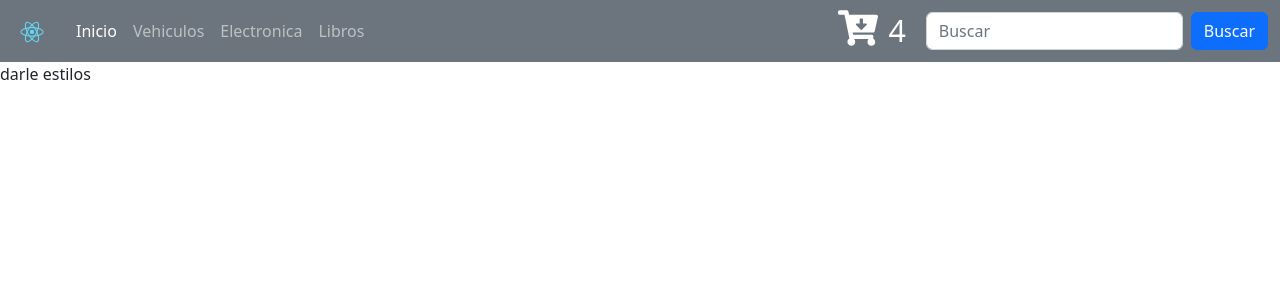
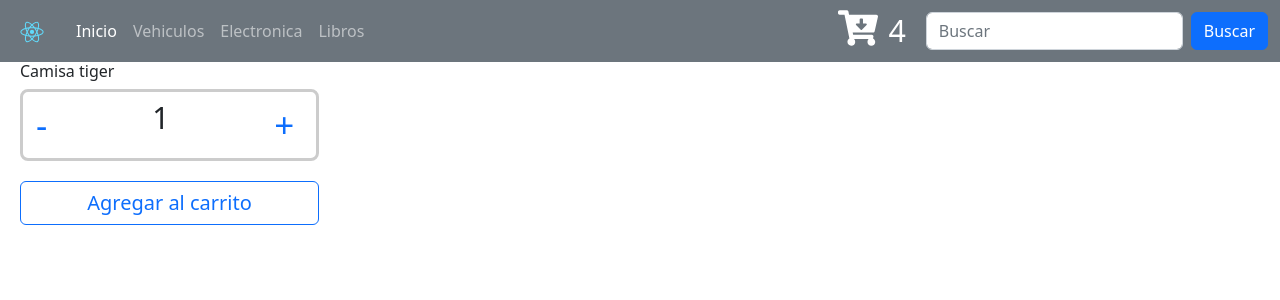
Before and after one commit to JhonAguiar/navbar-coderhouse, a React (Create React App) app: page / in a window 1280 px wide. Shown: the top 300 px of the page. Built offline with nearby package versions, Linux system fonts and the light colour scheme.

Commit message:
Desafio ItemCount

```diff
--- /dev/null
+++ b/src/component/ItemCount.css
@@ -0,0 +1,35 @@
+.cart{
+    border: 1px solid white;
+
+}
+
+.pl{
+    padding-left: 20px;
+}
+
+.container-car{
+    border: 3px solid #ccc;
+    width: 299px;
+    border-radius: 0.5em;
+}
+
+.size-btn{
+    font-size: 35px !important;
+}
+
+.btn-add{
+    padding-top: 20px;
+}
+
+.btn-add-c{
+    width: 299px !important;
+    font-size: 20px !important;
+}
+
+.number{
+    width: 201px;
+    display: inline-block;
+    text-align: center;
+    font-size: 30px;
+
+}
--- /dev/null
+++ b/src/component/ItemCount.jsx
@@ -0,0 +1,42 @@
+
+import React , {useState} from 'react'
+import './ItemCount.css'
+
+function ItemCount({stock, initial, onAdd}) {
+
+    console.log(stock)
+
+    const [contador, setContador] = useState(initial);
+
+
+    const handleClick = () =>{
+        contador < stock ? setContador(parseInt(contador) + 1) : alert('No puedes agregar mas productos')
+
+    }
+
+    const handleClickDown = () =>{
+        contador > initial ? setContador(parseInt(contador) - 1) : alert('No puedes quitar productos')
+    }
+
+    return (
+        <div>
+            <div className='pl'>
+                <div>
+                    <h6>Camisa tiger</h6>
+                </div>
+                <div>
+                    <div className='container-car'>
+                        <button className='btn text-primary size-btn' onClick={handleClickDown}>-</button>
+                        <div className='number'>{contador}</div>
+                        <button className='btn text-primary size-btn' onClick={handleClick}>+</button>
+                    </div>
+                    <div className='btn-add'>
+                        <button className='btn border border-primary text-primary btn-add-c'  onClick={() => stock=== '' || stock == 0 ?  alert('No hay stock') :onAdd(contador)}>Agregar al carrito</button>
+                    </div>
+                </div>
+            </div>
+        </div>
+    );
+}
+
+export default ItemCount;
--- a/src/component/ItemListContainer.jsx
+++ b/src/component/ItemListContainer.jsx
@@ -1,14 +1,19 @@
 
 import React from 'react'
+import ItemCount from './ItemCount';
 
 
 function ItemListContainer(props) {
 
+  const onAdd = (cantidad) =>{
+    alert(`sumaste ${cantidad} productos`)
+
+  }
 
   return (
     <div>
-
-        <span >{props.greeting}</span>
+        {/* <span >{props.greeting}</span> */}
+        <ItemCount stock='10' initial='1' onAdd={onAdd}/>
     </div>
   );
 }
```
